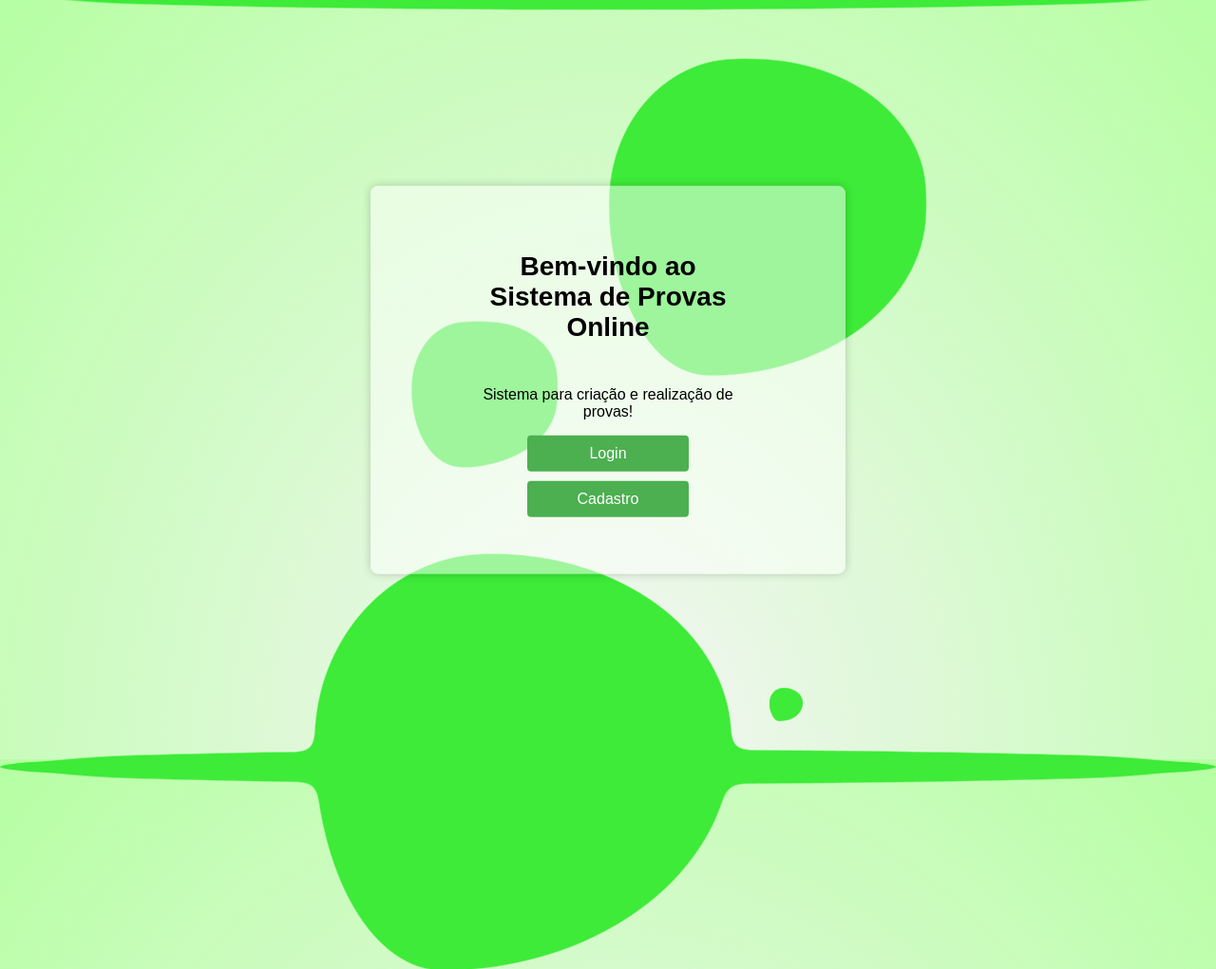
After one commit to luacrz/ProjetoES.UnB-2023-1, a Flask app: template app/templates/inicial.jinja2 in a window 1280 px wide. The commit adds this page. Shown: the whole page at 95% size. Run offline with Flask 3, Linux system fonts and the light colour scheme; the template is opened without the code that fills it, so the values that code supplies are empty.

Commit message:
tela inicial

```diff
--- a/app/controllers/default.py
+++ b/app/controllers/default.py
@@ -7,7 +7,7 @@ from app.models.tables import User
 
 @app.route("/")
 def index():
-    return "ok!"
+    return render_template("inicial.jinja2")
 
 @app.route("/test", defaults={'name': None})
 @app.route("/test/<name>")
--- /dev/null
+++ b/app/templates/inicial.jinja2
@@ -0,0 +1,339 @@
+<!DOCTYPE html>
+<html>
+
+<head>
+    <style>
+        html {
+            height: 100%;
+            background-color: #090a0f;
+            background: radial-gradient(ellipse at bottom, rgba(245, 245, 245), rgba(182, 255, 163));
+            overflow: hidden;
+        }
+
+        body {
+            font-family: Arial, sans-serif;
+            background: transparent;
+        }
+
+        .container {
+            /* position: fixed;
+            top: 15px;
+            bottom: 15px;
+            left: 15px;
+            right: 950px; */
+            position: fixed;
+            top: 50%;
+            left: 50%;
+            transform: translate(-50%, -50%);
+            padding: 50px 100px;
+            max-width: 300px;
+            display: flex;
+            flex-direction: column;
+            align-items: center;
+            justify-content: center;
+            background-color: rgba(255, 255, 255, 0.5);
+            border-radius: 8px;
+            box-shadow: 0 0 10px rgba(0, 0, 0, 0.2);
+            text-align: center;
+        }
+
+        h1 {
+            font-size: 28px;
+            margin-bottom: 30px;
+        }
+
+        .button-container {
+            display: flex;
+            flex-direction: column;
+            align-items: center;
+            justify-content: center;
+        }
+
+        .button {
+            display: inline-block;
+            padding: 10px;
+            width: 150px;
+            background-color: #4caf50;
+            color: #fff;
+            font-size: 16px;
+            text-decoration: none;
+            border-radius: 4px;
+            cursor: pointer;
+            transition: background-color 0.3s;
+            margin-bottom: 10px;
+        }
+
+        .button:hover {
+            background-color: #45a049;
+        }
+
+        .lamp {
+            position: absolute;
+            top: 50%;
+            left: 50%;
+            transform: translate(-50%, -50%);
+
+            height: 100vh;
+            height: 100vh;
+            width: 100vw;
+            min-width: 100vw;
+            z-index: -1;
+        }
+
+        .lava {
+            filter: url("#goo");
+            position: absolute;
+            height: 100%;
+            width: 100%;
+            top: 0;
+            left: 0;
+        }
+
+        .blob {
+            border-radius: 50%;
+            background: #3eeb38;
+            /* Other sample colors:
+  Orange: #e8630a
+  Pink: #EA3281
+  Fuscia: #E71669
+  Purple: #661BAC
+  Yellow: #FDC600
+  Kermit green: #75AC25
+  Light blue: #3283B5
+  Dark blue: #0A5D9A
+  Gunmetal: #232F37
+  BGLight: #1B2735
+  BGDark: #090a0f
+  Want more colors? check out https://coolors.co/ for inspiration.
+  */
+            position: absolute;
+        }
+
+
+
+        .blob.top {
+            border-radius: 50%;
+            width: 100%;
+            height: 4%;
+            top: -3%;
+            left: 0;
+
+        }
+
+        .blob.bottom {
+            border-radius: 50%;
+            width: 100%;
+            height: 4%;
+            bottom: -3%;
+            left: 0;
+        }
+
+        .blob:nth-child(1) {
+            width: 200px;
+            height: 200px;
+            left: 35%;
+            bottom: -15%;
+
+            animation: wobble 4s ease-in-out alternate infinite, blob-one ease-in-out 13s infinite;
+        }
+
+        .blob:nth-child(2) {
+            width: 330px;
+            height: 330px;
+            right: 24%;
+            bottom: -65%;
+
+            animation: wobble 5s ease-in-out alternate infinite, blob-two ease-in-out 22s infinite;
+
+
+
+        }
+
+        .blob:nth-child(3) {
+            width: 150px;
+            height: 150px;
+            bottom: -15%;
+            left: 34%;
+
+            animation: wobble 6s ease-in-out alternate infinite, blob-three ease-in-out 16s infinite;
+        }
+
+        .blob:nth-child(4) {
+            width: 235px;
+            height: 235px;
+            bottom: -19%;
+            left: 30%;
+
+            animation: wobble 7s ease-in-out alternate infinite, blob-four ease-in-out 12s infinite;
+        }
+
+        .blob:nth-child(4) {
+            width: 235px;
+            height: 235px;
+            bottom: -19%;
+            left: 30%;
+            animation: wobble 8s ease-in-out alternate infinite, blob-four ease-in-out 12s infinite;
+        }
+
+        .blob:nth-child(5) {
+            width: 55px;
+            height: 55px;
+            bottom: -25%;
+            left: 34%;
+
+            animation: wobble 9s ease-in-out alternate infinite, blob-five ease-in-out 32s infinite;
+        }
+
+        .blob:nth-child(6) {
+            width: 35px;
+            height: 35px;
+            bottom: -25%;
+            right: 34%;
+
+            animation: wobble 10s ease-in-out alternate infinite, blob-six ease-in-out 12s infinite;
+        }
+
+        .blob:nth-child(7) {
+            width: 435px;
+            height: 435px;
+            bottom: -85%;
+            right: 40%;
+
+            animation: wobble 11s ease-in-out alternate infinite, blob-seven ease-in-out 32s infinite;
+        }
+
+        @keyframes blob-one {
+
+            0%,
+            100% {
+                transform: translatey(0);
+            }
+
+            50% {
+                transform: translatey(-700%);
+            }
+        }
+
+        @keyframes blob-two {
+
+            0%,
+            100% {
+                transform: translatey(0);
+            }
+
+            50% {
+                transform: translatey(-420%);
+            }
+        }
+
+        @keyframes blob-three {
+
+            0%,
+            100% {
+                transform: translatey(0);
+            }
+
+            50% {
+                transform: translatey(-305%);
+            }
+        }
+
+        @keyframes blob-four {
+
+            0%,
+            100% {
+                transform: translatey(0);
+            }
+
+            50% {
+                transform: translatey(-605%);
+            }
+        }
+
+        @keyframes blob-five {
+
+            0%,
+            100% {
+                transform: translatey(0);
+            }
+
+            50% {
+                transform: translatey(-700%);
+            }
+        }
+
+        @keyframes blob-six {
+
+            0%,
+            100% {
+                transform: translatey(0);
+            }
+
+            50% {
+                transform: translatey(-700%);
+            }
+        }
+
+        @keyframes blob-seven {
+
+            0%,
+            100% {
+                transform: translatey(0);
+            }
+
+            50% {
+                transform: translatey(-300%);
+            }
+        }
+
+
+        @keyframes wobble {
+            50% {
+                border-radius: 42% 58% 70% 30% / 45% 45% 55% 55%;
+            }
+
+            100% {
+                border-radius: 38% 52% 75% 36% / 50% 40% 50% 60%;
+            }
+        }
+    </style>
+    <title>Sistema de Provas Online</title>
+</head>
+
+<body>
+    <div class="lamp">
+        <div class="lava">
+            <div class="blob"></div>
+            <div class="blob"></div>
+            <div class="blob"></div>
+            <div class="blob"></div>
+            <div class="blob"></div>
+            <div class="blob"></div>
+            <div class="blob"></div>
+            <div class="blob"></div>
+            <div class="blob top"></div>
+            <div class="blob bottom"></div>
+
+        </div>
+    </div>
+    <svg xmlns="http://www.w3.org/2000/svg" version="1.1">
+        <defs>
+            <filter id="goo">
+                <feGaussianBlur in="SourceGraphic" stdDeviation="10" result="blur" />
+                <feColorMatrix in="blur" mode="matrix" values="1 0 0 0 0  0 1 0 0 0  0 0 1 0 0  0 0 0 18 -7" result="goo" />
+                <feBlend in="SourceGraphic" in2="goo" />
+            </filter>
+        </defs>
+    </svg>
+
+    <div class="container">
+        <h1>Bem-vindo ao Sistema de Provas Online</h1>
+        <p>Sistema para criação e realização de provas!</p>
+        <div class="button-container">
+            <a class="button login-button" href="/login">Login</a>
+            <a class="button" href="/register">Cadastro</a>
+        </div>
+    </div>
+</body>
+
+</html>
--- a/app/templates/login.jinja2
+++ b/app/templates/login.jinja2
@@ -19,6 +19,7 @@
             padding: 20px;
             background-color: #fff;
             box-shadow: 0 0 5px rgba(0, 0, 0, 0.3);
+            border-radius: 8px;
         }
 
         h1 {
@@ -50,7 +51,7 @@
 </head>
 <body>
     <div class="container">
-        <h1>Tela de Login</h1>
+        <h1>Login</h1>
 
         {% if error_message %}
             <p class="error-message">{{ error_message }}</p>
--- a/app/templates/register.jinja2
+++ b/app/templates/register.jinja2
@@ -1,7 +1,7 @@
 <!DOCTYPE html>
 <html>
 <head>
-    <title>Registro</title>
+    <title>Cadastro</title>
     <style>
         body {
             font-family: Arial, sans-serif;
@@ -19,6 +19,7 @@
             padding: 20px;
             background-color: #fff;
             box-shadow: 0 0 5px rgba(0, 0, 0, 0.3);
+            border-radius: 8px;
         }
 
         h1 {
@@ -50,7 +51,7 @@
 </head>
 <body>
     <div class="container">
-        <h1>Registro</h1>
+        <h1>Cadastro</h1>
         <form action="{{ url_for('register') }}" method="post">
             <input type="text" name="usuario" placeholder="Usuário" required><br>
             <input type="text" name="name" placeholder="Nome" required><br>
```
Also changed, not shown: app/static/background.jpg (added).
